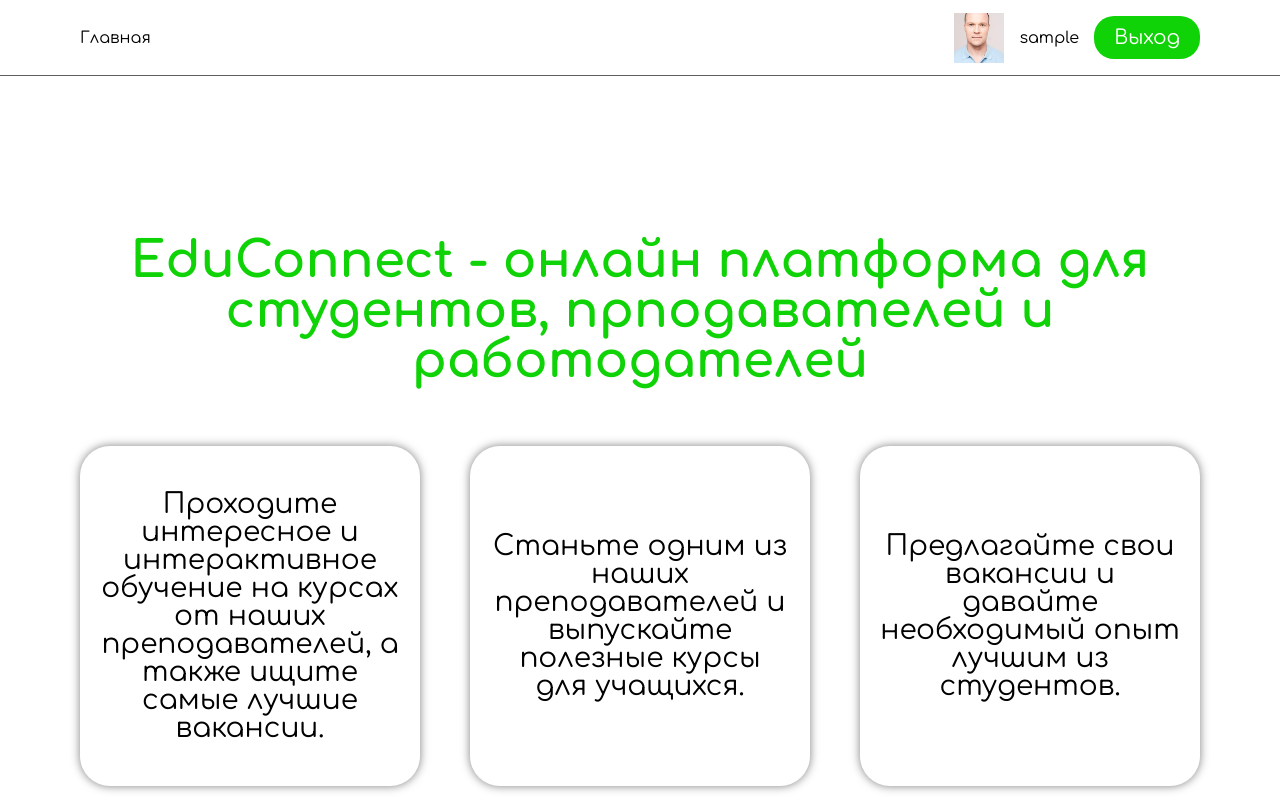
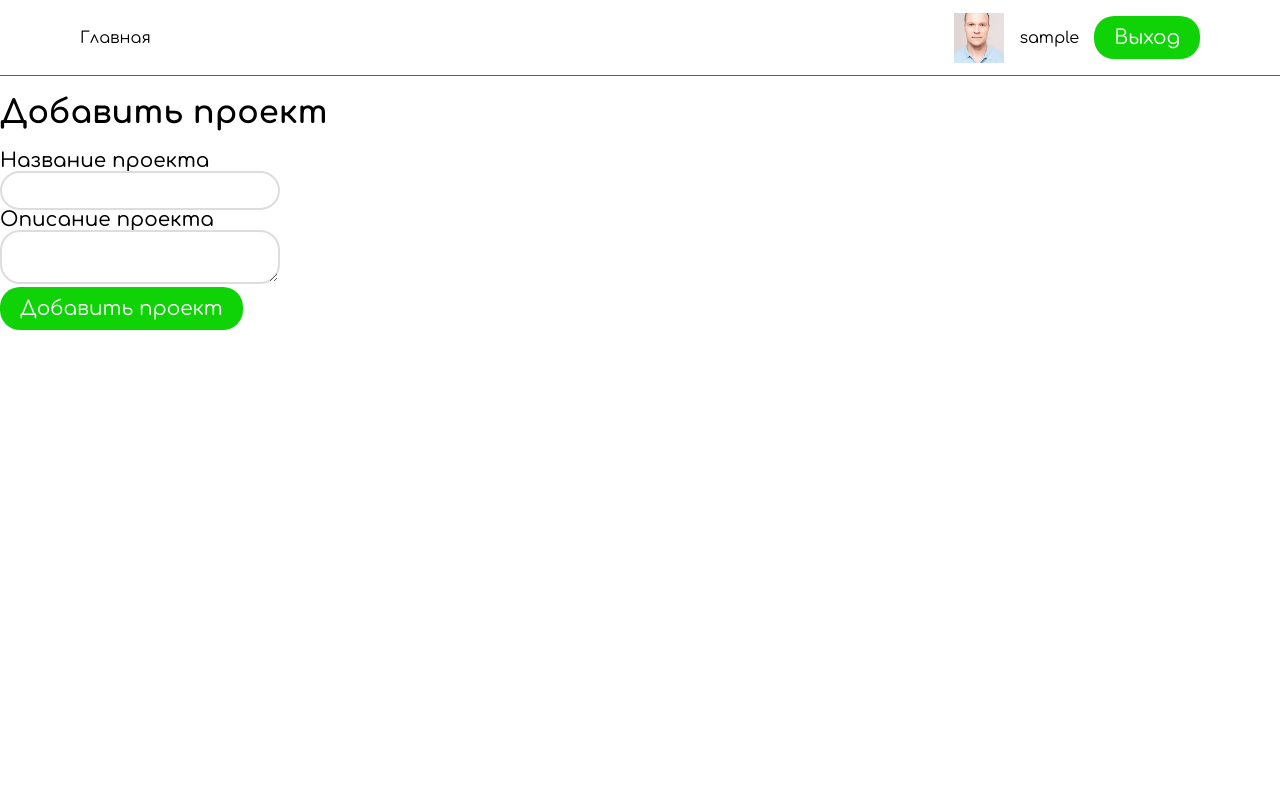
Before and after one commit to lopurw/ChillGuys_EduConnect, a React (Vite) app: page /addproject in a window 1280 px wide. Before the commit this address led to /. Built offline with nearby package versions, Linux system fonts and the light colour scheme; sample sign-in values are in the browser's storage.

Commit message:
добавление проектов

```diff
--- /dev/null
+++ b/src/components/AddProject.jsx
@@ -0,0 +1,53 @@
+import React, { useState } from 'react';
+import axios from 'axios';
+import { useNavigate } from 'react-router-dom';
+import classes from '../styles/AddProject.module.css';
+
+const AddProject = () => {
+	const [title, setTitle] = useState('');
+	const [description, setDescription] = useState('');
+	const navigate = useNavigate();
+
+	const handleSubmit = async (e) => {
+		e.preventDefault();
+
+		const projectData = {
+			title,
+			description,
+		};
+
+		try {
+			await axios.post('http://localhost:5220/api/Project/addProject', projectData, {
+				headers: {
+					accept: '*/*',
+					'Content-Type': 'application/json',
+				},
+			});
+			// Redirect to the Project List after successful addition
+			navigate('/projectuser');
+		} catch (error) {
+			console.error('Error adding project:', error);
+		}
+	};
+
+	return (
+		<div className={classes.container}>
+			<h1 className={classes.title}>Добавить проект</h1>
+			<form onSubmit={handleSubmit} className={classes.form}>
+				<div className={classes.inputGroup}>
+					<label htmlFor="title">Название проекта</label>
+					<input type="text" id="title" value={title} onChange={(e) => setTitle(e.target.value)} required />
+				</div>
+				<div className={classes.inputGroup}>
+					<label htmlFor="description">Описание проекта</label>
+					<textarea id="description" value={description} onChange={(e) => setDescription(e.target.value)} required></textarea>
+				</div>
+				<button type="submit" className={classes.button}>
+					Добавить проект
+				</button>
+			</form>
+		</div>
+	);
+};
+
+export default AddProject;
--- a/src/components/VacancyDetail.jsx
+++ b/src/components/VacancyDetail.jsx
@@ -1,6 +1,7 @@
 import React from 'react';
 import { useParams, Link } from 'react-router-dom';
 import UsersListOnVacancy from '../components/UsersListOnVacancy';
+import ProjectList from '../components/ProjectList'; // Import the ProjectList component
 import classes from '../styles/VacancyDetail.module.css';
 
 const VacancyDetail = () => {
@@ -43,6 +44,12 @@ const VacancyDetail = () => {
 				<button className={classes.button}>Изменить</button>
 			</Link>
 			<UsersListOnVacancy users={applicants} />
+			{/* Add the "Add Project" button */}
+			<Link to="/addproject" className={classes.link}>
+				<button className={classes.button}>Добавить проект</button>
+			</Link>
+			{/* <h2>Проекты для этой вакансии</h2> */}
+			<ProjectList />
 		</div>
 	);
 };
--- a/src/routes/AppRoutes.jsx
+++ b/src/routes/AppRoutes.jsx
@@ -17,17 +17,17 @@ import AddVacancy from '../components/AddVacancy';
 import EditVacancy from '../components/EditVacancy';
 import VacancyList from '../components/VacancyList';
 import HomeTeacher from '../pages/HomeTeacher';
-import AddCoursePage from '../components/AddCoursePage'; // Import the AddCoursePage component
+import AddCoursePage from '../components/AddCoursePage';
+import AddProject from '../components/AddProject';
 
 const AppRoutes = () => {
-	const isAuthenticated = Boolean(localStorage.getItem('token')); // Check for authentication
+	const isAuthenticated = Boolean(localStorage.getItem('token'));
 
 	return (
 		<Routes>
 			<Route path="/" element={<Dashboard />} />
 			<Route path="/home" element={<Home />} />
 
-			{/* Conditional rendering based on authentication */}
 			{!isAuthenticated ? (
 				<>
 					<Route path="/login" element={<Login />} />
@@ -49,8 +49,8 @@ const AppRoutes = () => {
 					<Route path="/addvacancy" element={<AddVacancy />} />
 					<Route path="/vacancylist" element={<VacancyList />} />
 					<Route path="/hometeacher" element={<HomeTeacher />} />
-					{/* Add route for adding a course */}
-					<Route path="/addcourse" element={<AddCoursePage />} /> {/* This is the new route */}
+					<Route path="/addcourse" element={<AddCoursePage />} />
+					<Route path="/addproject" element={<AddProject />} />
 				</>
 			)}
 
```
Also changed, not shown: src/styles/AddProject.module.css (added).
